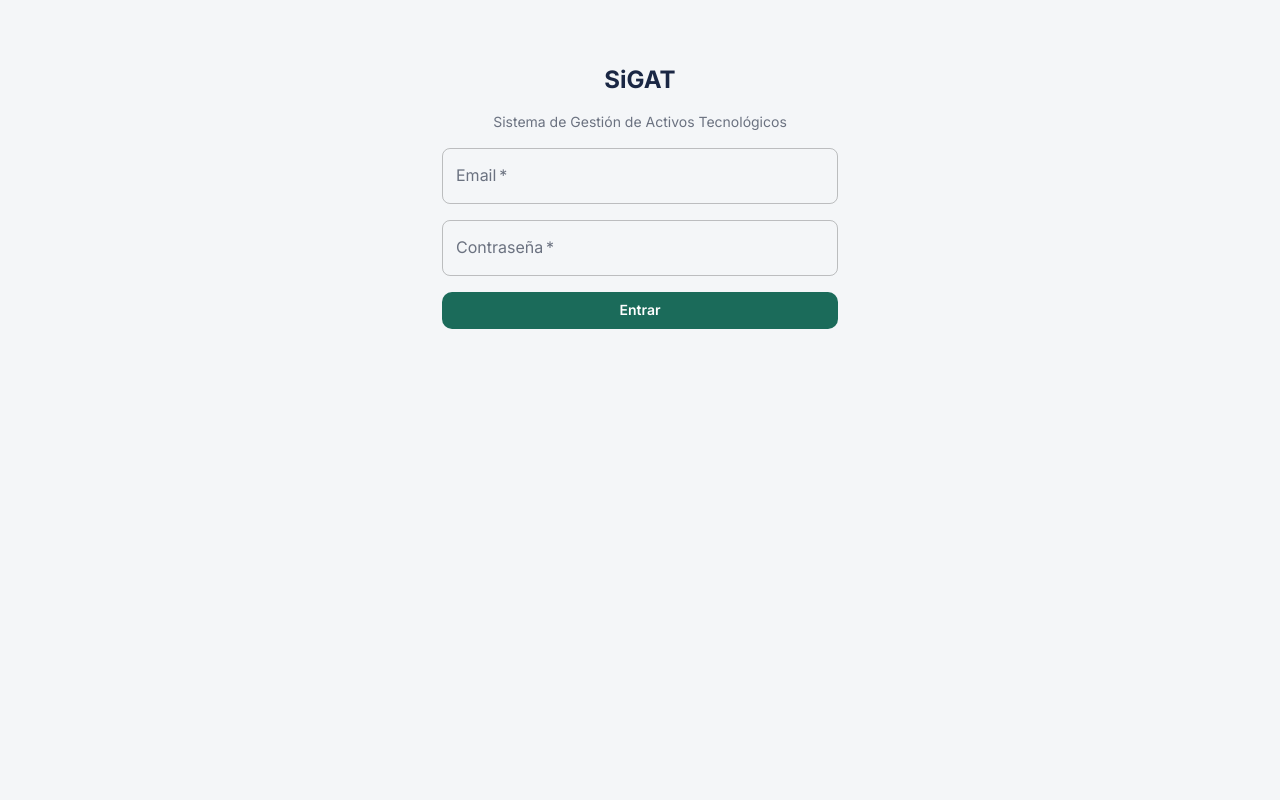
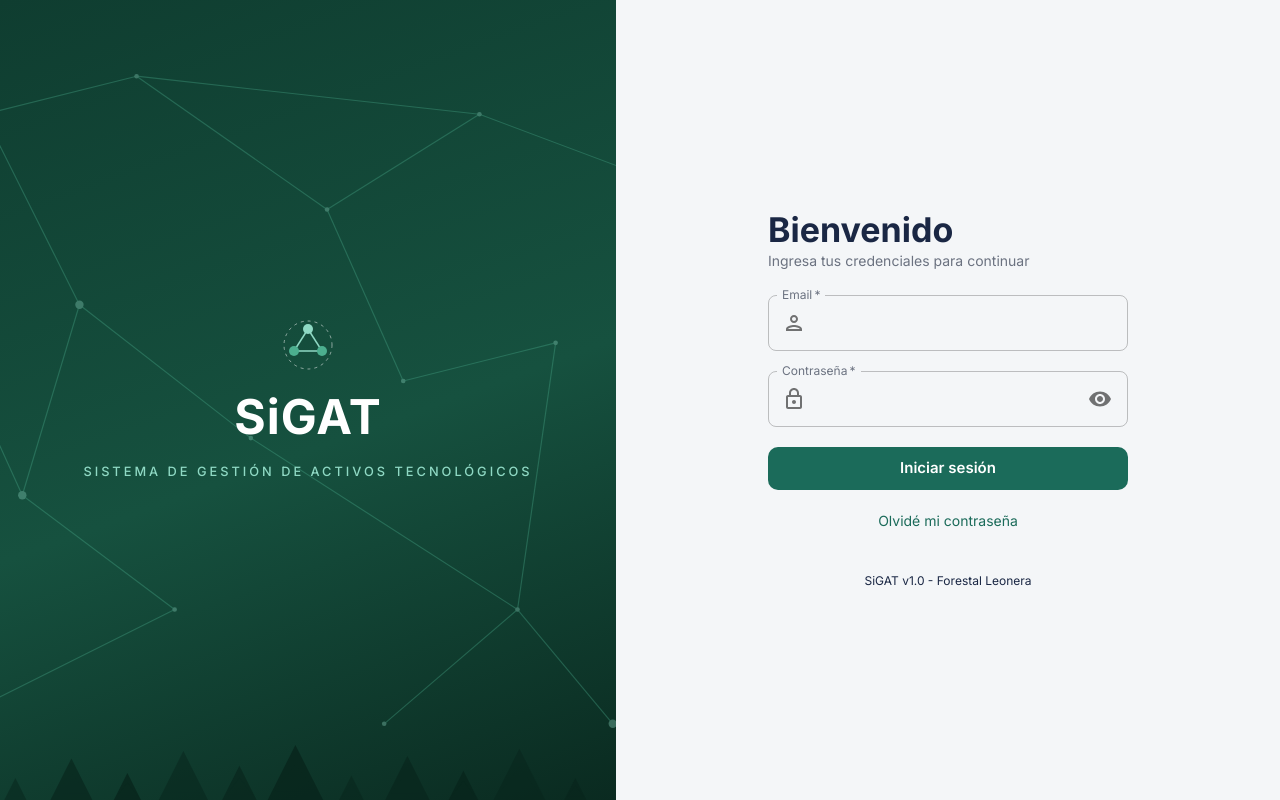
Before and after one commit to wengitd/SiGAT, a React (Vite) app in the folder frontend/: page /login in a window 1280 px wide. Built offline with nearby package versions, Linux system fonts and the light colour scheme.

Commit message:
feat(login): rediseño de la página de login

```diff
--- a/frontend/src/pages/LoginPage.jsx
+++ b/frontend/src/pages/LoginPage.jsx
@@ -1,56 +1,190 @@
 import { useState } from "react";
 import { useAuth } from "../context/AuthContext";
 import axiosClient from "../api/axiosClient";
-import { Box, Button, Container, TextField, Typography, Alert } from "@mui/material";
+import {
+  Box,
+  Button,
+  TextField,
+  Typography,
+  Alert,
+  InputAdornment,
+  IconButton,
+  Link,
+} from "@mui/material";
+import PersonOutlineIcon from "@mui/icons-material/PersonOutlined";
+import LockOutlinedIcon from "@mui/icons-material/LockOutlined";
+import Visibility from "@mui/icons-material/Visibility";
+import VisibilityOff from "@mui/icons-material/VisibilityOff";
 import { useNavigate } from "react-router-dom";
+
+const PLEXUS_POINTS = [
+  [40, 60], [120, 40], [220, 110], [90, 160], [300, 60], [260, 200],
+  [60, 260], [180, 230], [340, 180], [380, 90], [140, 320], [320, 320],
+  [20, 380], [250, 380], [400, 300], [370, 380], [10, 150],
+];
+
+const PLEXUS_LINES = [
+  [0, 1], [1, 2], [0, 3], [2, 4], [2, 5], [3, 6], [3, 7], [5, 8], [4, 9],
+  [6, 10], [7, 11], [8, 11], [10, 12], [11, 13], [9, 14], [1, 4], [11, 15],
+  [16, 0], [16, 6],
+];
+
+function PlexusBackground() {
+  return (
+    <svg
+      viewBox="0 0 420 420"
+      preserveAspectRatio="xMidYMid slice"
+      style={{ position: "absolute", inset: 0, width: "100%", height: "100%", opacity: 0.35 }}
+    >
+      {PLEXUS_LINES.map(([a, b], i) => (
+        <line
+          key={i}
+          x1={PLEXUS_POINTS[a][0]}
+          y1={PLEXUS_POINTS[a][1]}
+          x2={PLEXUS_POINTS[b][0]}
+          y2={PLEXUS_POINTS[b][1]}
+          stroke="#4CAF8F"
+          strokeWidth="0.6"
+        />
+      ))}
+      {PLEXUS_POINTS.map(([x, y], i) => (
+        <circle key={i} cx={x} cy={y} r={i % 3 === 0 ? 2.2 : 1.2} fill="#8FD9C4" />
+      ))}
+    </svg>
+  );
+}
+
+function PineSkyline() {
+  const heights = [18, 34, 22, 40, 28, 45, 20, 36, 24, 42, 18];
+  return (
+    <svg
+      viewBox="0 0 400 90"
+      preserveAspectRatio="none"
+      style={{ position: "absolute", left: 0, right: 0, bottom: 0, width: "100%", height: 110 }}
+    >
+      {heights.map((h, i) => {
+        const x = (400 / heights.length) * i + 10;
+        return (
+          <g key={i} opacity={0.5 + (i % 3) * 0.15}>
+            <polygon points={`${x},${90 - h} ${x - h * 0.4},90 ${x + h * 0.4},90`} fill="#08251c" />
+            <polygon
+              points={`${x},${90 - h * 0.65} ${x - h * 0.3},${90 - h * 0.15} ${x + h * 0.3},${90 - h * 0.15}`}
+              fill="#08251c"
+            />
+          </g>
+        );
+      })}
+    </svg>
+  );
+}
+
+function BrandMark() {
+  return (
+    <svg width="56" height="56" viewBox="0 0 56 56" fill="none">
+      <circle cx="28" cy="28" r="24" stroke="#ffffff" strokeOpacity="0.5" strokeDasharray="3 4" />
+      <line x1="28" y1="12" x2="14" y2="34" stroke="#8FD9C4" strokeWidth="1.5" />
+      <line x1="28" y1="12" x2="42" y2="34" stroke="#8FD9C4" strokeWidth="1.5" />
+      <line x1="14" y1="34" x2="42" y2="34" stroke="#8FD9C4" strokeWidth="1.5" />
+      <circle cx="28" cy="12" r="5" fill="#8FD9C4" />
+      <circle cx="14" cy="34" r="5" fill="#4CAF8F" />
+      <circle cx="42" cy="34" r="5" fill="#4CAF8F" />
+    </svg>
+  );
+}
 
 export default function LoginPage() {
   const [email, setEmail] = useState("");
   const [password, setPassword] = useState("");
+  const [showPassword, setShowPassword] = useState(false);
   const [error, setError] = useState(null);
-  const { login } = useAuth(); /* Extrae la funcion login del contexto creado*/
+  const [loading, setLoading] = useState(false);
+  const { login } = useAuth();
   const navigate = useNavigate();
 
-  /*funcion que maneja el submit del formulario */
   async function handleSubmit(e) {
-    console.log("handleSubmit llamado");
-
-    e.preventDefault(); /*evita que el formulario recargue la pagina al enviarse */
-    setError(null); /*limpia cualquier error antes de intentar de nuevo */
+    e.preventDefault();
+    setError(null);
+    setLoading(true);
 
     const formData = new FormData();
-    formData.append("username", email); /*endpoint usa OAuth2.. que espera los datos como formulario y con campo llamado username */
+    formData.append("username", email);
     formData.append("password", password);
 
-    /*llamada a la API */
     try {
       const response = await axiosClient.post("/auth/login", formData);
-      console.log("RESPONSE:", response);
-      console.log("DATA:", response.data);
-      console.log("TOKEN:", response.data.access_token);
-
       login(response.data.access_token);
-      console.log("token guardado, navegando...");
-
       navigate("/dashboard");
-      console.log("navigate ejecutado");
-
     } catch (err) {
-      console.log("Error en login:", err);
-      console.log("ERROR RESPONSE:", err.response);
       setError(err.response?.data?.detail || "Credenciales incorrectas");
+    } finally {
+      setLoading(false);
     }
   }
 
   return (
-    <Container maxWidth="xs">
-      <Box sx={{ mt: 8, display: "flex", flexDirection: "column", alignItems: "center", gap: 2 }}>
-        <Typography variant="h5">SiGAT</Typography>
-        <Typography variant="body2" color="text.secondary">
+    <Box sx={{ display: "flex", minHeight: "100vh" }}>
+      <Box
+        sx={{
+          display: { xs: "none", md: "flex" },
+          flex: 1,
+          position: "relative",
+          overflow: "hidden",
+          flexDirection: "column",
+          justifyContent: "center",
+          alignItems: "center",
+          background: "linear-gradient(160deg, #0F3D30 0%, #16513f 55%, #0a2a20 100%)",
+          color: "#fff",
+        }}
+      >
+        <PlexusBackground />
+        <Box
+          sx={{
+            position: "relative",
+            zIndex: 1,
+            display: "flex",
+            flexDirection: "column",
+            alignItems: "center",
+            gap: 2,
+            px: 4,
+            textAlign: "center",
+          }}
+        >
+          <BrandMark />
+          <Typography variant="h3" sx={{ fontWeight: 800, letterSpacing: 1 }}>
+            SiGAT
+          </Typography>
+          <Typography
+            variant="subtitle1"
+            sx={{ letterSpacing: 3, color: "#8FD9C4", textTransform: "uppercase", fontSize: "0.8rem" }}
+          >
             Sistema de Gestión de Activos Tecnológicos
           </Typography>
-        <form onSubmit={handleSubmit} style={{ width: "100%", display: "flex", flexDirection: "column", gap: "16px" }}>
+        </Box>
+        <PineSkyline />
+      </Box>
 
+      <Box
+        sx={{
+          flex: 1,
+          display: "flex",
+          flexDirection: "column",
+          justifyContent: "center",
+          alignItems: "center",
+          bgcolor: "background.default",
+          px: 3,
+        }}
+      >
+        <Box sx={{ width: "100%", maxWidth: 360, display: "flex", flexDirection: "column", gap: 3 }}>
+          <Box>
+            <Typography variant="h4" sx={{ fontWeight: 800, color: "text.primary" }}>
+              Bienvenido
+            </Typography>
+            <Typography variant="body2" color="text.secondary">
+              Ingresa tus credenciales para continuar
+            </Typography>
+          </Box>
+
+          <form onSubmit={handleSubmit} style={{ display: "flex", flexDirection: "column", gap: "20px" }}>
             <TextField
               label="Email"
               type="email"
@@ -58,21 +192,62 @@ export default function LoginPage() {
               onChange={(e) => setEmail(e.target.value)}
               required
               fullWidth
+              slotProps={{
+                input: {
+                  startAdornment: (
+                    <InputAdornment position="start">
+                      <PersonOutlineIcon color="action" />
+                    </InputAdornment>
+                  ),
+                },
+              }}
             />
             <TextField
               label="Contraseña"
-            type="password"
+              type={showPassword ? "text" : "password"}
               value={password}
               onChange={(e) => setPassword(e.target.value)}
               required
               fullWidth
+              slotProps={{
+                input: {
+                  startAdornment: (
+                    <InputAdornment position="start">
+                      <LockOutlinedIcon color="action" />
+                    </InputAdornment>
+                  ),
+                  endAdornment: (
+                    <InputAdornment position="end">
+                      <IconButton onClick={() => setShowPassword((v) => !v)} edge="end" size="small">
+                        {showPassword ? <VisibilityOff /> : <Visibility />}
+                      </IconButton>
+                    </InputAdornment>
+                  ),
+                },
+              }}
             />
+
             {error && <Alert severity="error">{error}</Alert>}
-          <Button type="submit" variant="contained" fullWidth>
-            Entrar
+
+            <Button type="submit" variant="contained" size="large" fullWidth disabled={loading}>
+              {loading ? "Ingresando..." : "Iniciar sesión"}
             </Button>
+
+            <Link
+              component="button"
+              type="button"
+              underline="hover"
+              sx={{ alignSelf: "center", color: "primary.main", fontSize: "0.875rem" }}
+            >
+              Olvidé mi contraseña
+            </Link>
           </form>
+
+          <Typography variant="caption" color="text.secondary" sx={{ textAlign: "center", mt: 2 }}>
+            SiGAT v1.0 - Forestal Leonera
+          </Typography>
         </Box>
-    </Container>
+      </Box>
+    </Box>
   );
 }
```
Lines whose indentation alone changed are shown as unchanged.
